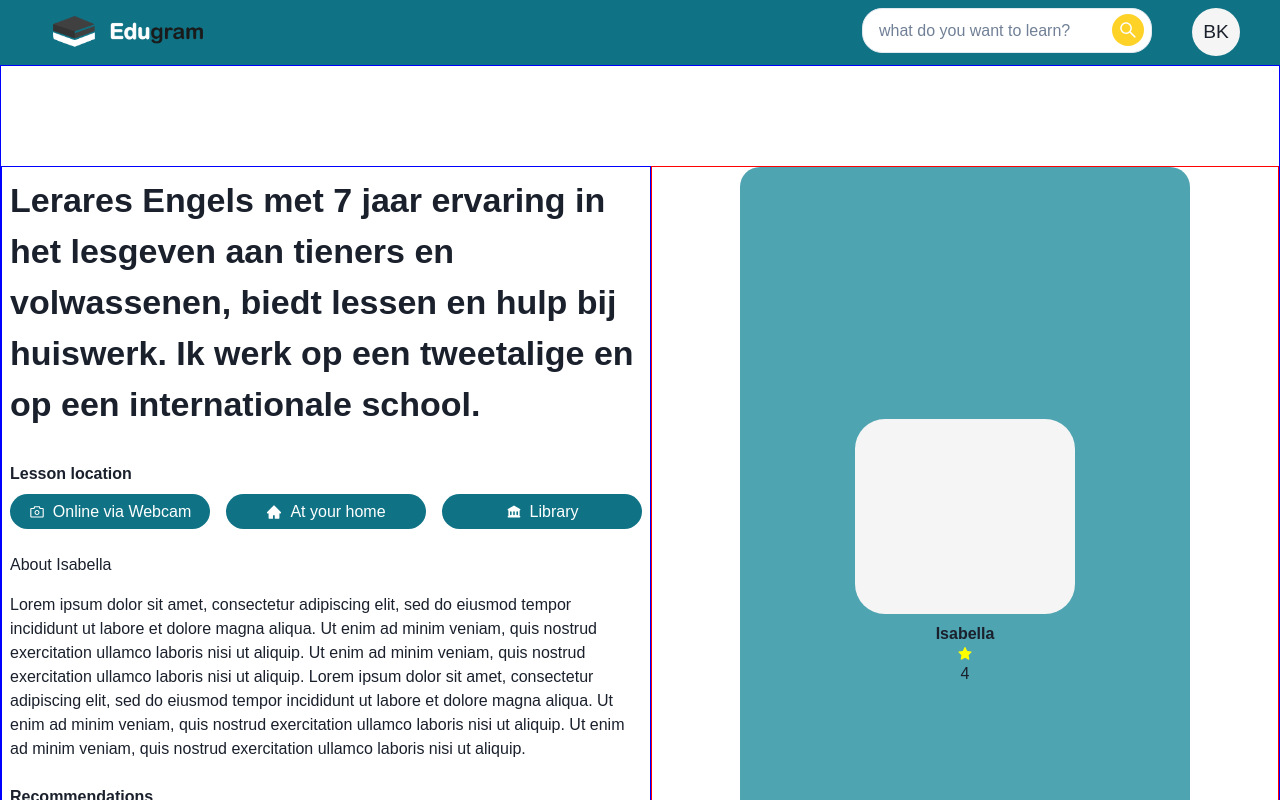
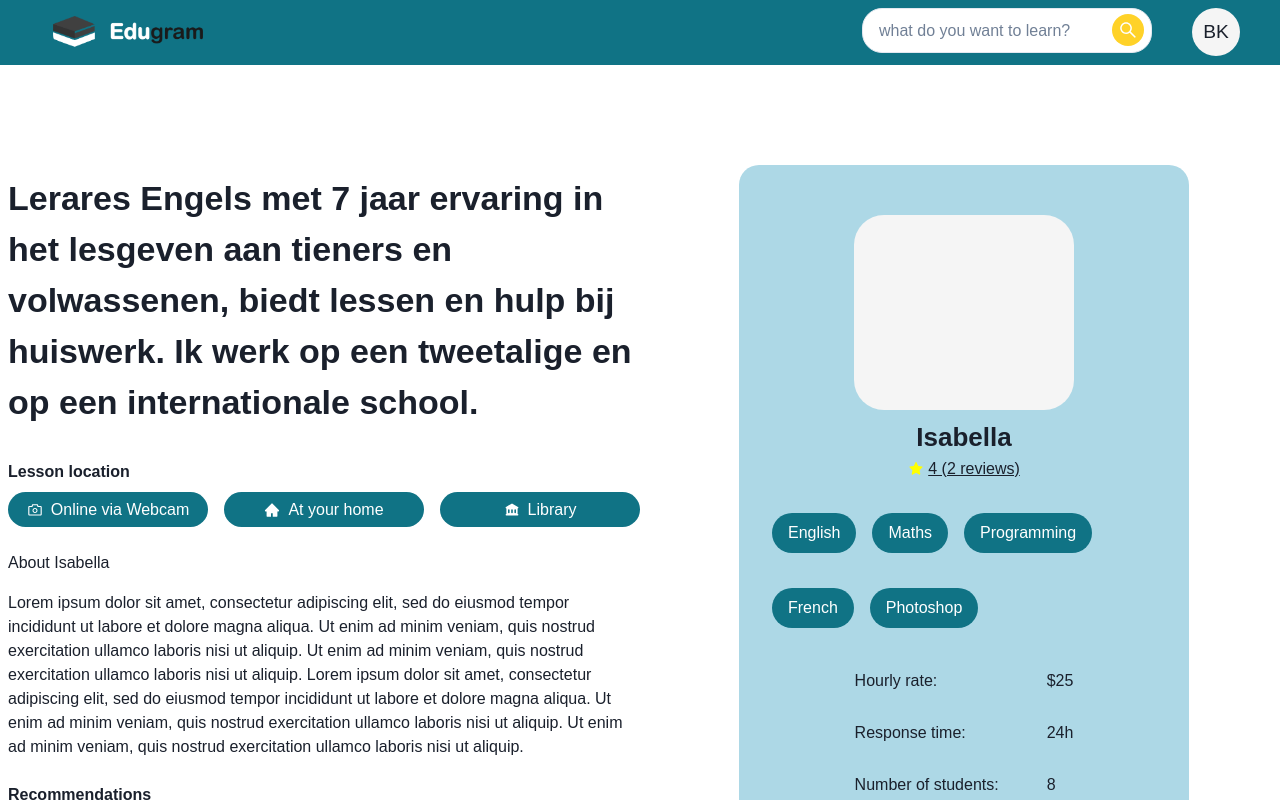
Before and after one commit to dkumankumah/Edugram, a Next.js app: page /about in a window 1280 px wide. Shown: the top 800 px of the page. Built offline with nearby package versions, Linux system fonts and the light colour scheme.

Commit message:
tutorcard is done

```diff
--- a/src/components/tutorCard/tutorCard.tsx
+++ b/src/components/tutorCard/tutorCard.tsx
@@ -2,23 +2,98 @@
  * @author Bugra Karaaslan, 500830631, This is the tutorCard component.
  * On this page you can get detailed information about a tutor you are interested in.
  */
-import { Flex, Text } from "@chakra-ui/react";
-import * as icon from "react-icons/ai"
+import { Flex, Text, TableContainer, Table, Tr, Td } from "@chakra-ui/react";
+import * as icon from "react-icons/ai";
 import { IconContext } from "react-icons";
+import Image from "next/image";
 
-export function TutorCard () {
-    return (
-        <Flex bg="blue" borderRadius={20} h="770px" minW="450px" justify="center" flexDir="column" align="center">
-            <Flex bg="eduWhite" w="220px" h="195px" borderRadius={30}>
+// components
+import { SubmitButton } from "../shared/Buttons";
 
-            </Flex>
-            <Text mt={2} fontWeight={600}>Isabella</Text>
-            <IconContext.Provider value={{ style: { color: "yellow", display: "flex", flexDirection: "row" }}}>
-                <icon.AiFillStar/>
-                <Text>4</Text>
-            </IconContext.Provider>
-        </Flex>
-    )
+interface ComponentProps {
+  firstName: string;
+  reviews: string[];
+  tags: string[];
+  hourlyRate: number;
+  responseTime: number;
+  numberOfstudents: number;
 }
 
-export default TutorCard
+export function TutorCard() {
+  const lessons = ["English", "Maths", "Programming", "French", "Photoshop"];
+
+  return (
+    <Flex
+      bg="lightBlue"
+      borderRadius={20}
+      h="770px"
+      minW="450px"
+      justify="flex-start"
+      flexDir="column"
+      align="center"
+    >
+      <Flex
+        bg="eduWhite"
+        w="220px"
+        h="195px"
+        mt="50px"
+        borderRadius={30}
+      ></Flex>
+      <Text as="h2" mt={2} fontWeight={600}>
+        Isabella
+      </Text>
+
+      <Flex flexDir="row" align="center">
+        <IconContext.Provider value={{ style: { color: "yellow" } }}>
+          <icon.AiFillStar />
+          <Text ml={1} textDecoration="underline">
+            4 (2 reviews)
+          </Text>
+        </IconContext.Provider>
+      </Flex>
+
+      <Flex mt={6} minW={400} maxW={400} h={150} flexFlow="wrap">
+        {lessons.map((lesson, index) => {
+          return (
+            <Flex
+              key={index}
+              maxW={140}
+              maxH="40px"
+              justify="center"
+              borderRadius={20}
+              color="white"
+              p={4}
+              alignItems="center"
+              bg="blueGreen"
+              m={2}
+            >
+              {lesson}
+            </Flex>
+          );
+        })}
+      </Flex>
+
+      <TableContainer >
+        <Table variant="unstyled">
+          <Tr>
+            <Td>Hourly rate:</Td>
+            <Td isNumeric>$25</Td>
+          </Tr>
+          <Tr>
+            <Td>Response time:</Td>
+            <Td isNumeric>24h</Td>
+          </Tr>
+          <Tr>
+            <Td>Number of students:</Td>
+            <Td isNumeric>8</Td>
+          </Tr>
+        </Table>
+      </TableContainer>
+
+      <SubmitButton mt={6} label="book a lesson">Book a lesson</SubmitButton>
+
+    </Flex>
+  );
+}
+
+export default TutorCard;
--- a/src/pages/[_id].tsx
+++ b/src/pages/[_id].tsx
@@ -18,15 +18,13 @@ const TutorInfo = () => {
     <Container
       maxW="8xl"
       display="flex"
-      border="1px solid blue"
       p={0}
-      // h="100vh"
+      h="100vh"
       flexDir={{base: "column-reverse", lg: "row"}}
     >
       <Flex
         w="100%"
         h="100%"
-        border="1px solid blue"
         flexDir="column"
         mt="100px"
         p={2}
@@ -149,7 +147,7 @@ const TutorInfo = () => {
         </Flex>
       </Flex>
 
-      <Flex w="100%" justify="center" h="100%" mt="100px" border="1px solid red">
+      <Flex w="100%" justify="center" h="100%" mt="100px">
         <TutorCard/>
       </Flex>
     </Container>
```
